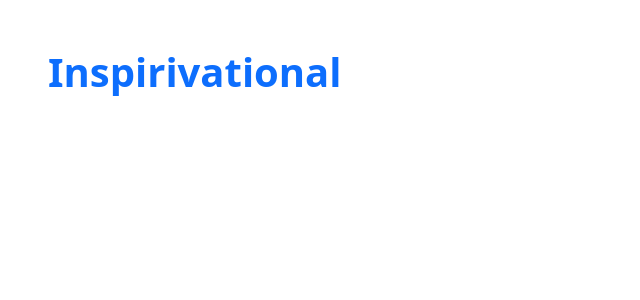
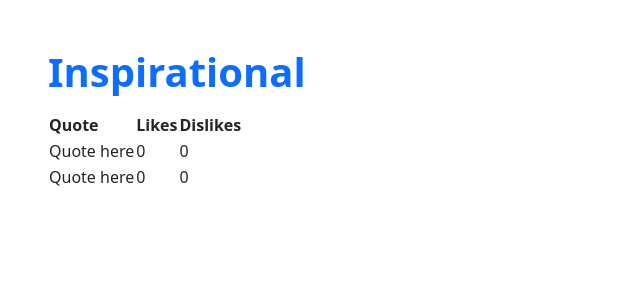
Before and after one commit to PaarasPurohit/udderly-delectable, a Flask app: page /stub/ in a window 1280 px wide. Shown: the part 66-366 px from the top of the page, without its empty margins (0-640 px from the left). Run offline with Flask 2, Linux system fonts and the light colour scheme.

Commit message:
modified:   templates/index.html 	modified:   templates/stub.html

```diff
--- a/templates/index.html
+++ b/templates/index.html
@@ -18,7 +18,7 @@
                             <li>Click below to access the table to these quotes.</li>
                         </ol>
                     </p>
-                    <a href="/stub" class="btn btn-primary">Go somewhere</a>
+                    <a href="/about" class="btn btn-primary">About us</a>
                     </div>
                 </div>
             </div>
@@ -34,7 +34,7 @@
                             <li>Click below to access the table to these quotes.</li>
                         </al>
                     </p>
-                    <a href="/about" class="btn btn-primary">Go somewhere</a>
+                    <a href="/stub" class="btn btn-primary">See quotes</a>
                     </div>
                 </div>
             </div>
--- a/templates/stub.html
+++ b/templates/stub.html
@@ -8,8 +8,26 @@
 {% block body %}
     <!- Try building a new body here, bootstrap is a wise choice ->
     <div class="px-5 py-5 mx-auto">
-        <h1 class="text-primary"><strong>Inspirivational</strong></h1>
-        <p class="text-secondary"></p>
+        <h1 class="text-primary"><strong>Inspirational</strong></h1>
+        <p class="text-secondary">
+            <table>
+                <tr>
+                  <th>Quote</th>
+                  <th>Likes</th>
+                  <th>Dislikes</th>
+                </tr>
+                <tr>
+                  <td>Quote here</td>
+                  <td>0</td>
+                  <td>0</td>
+                </tr>
+                <tr>
+                  <td>Quote here</td>
+                  <td>0</td>
+                  <td>0</td>
+                </tr>
+              </table>
+        </p>
         <p class="text-secondary"></p>
     </div>
 {% endblock %}
```
